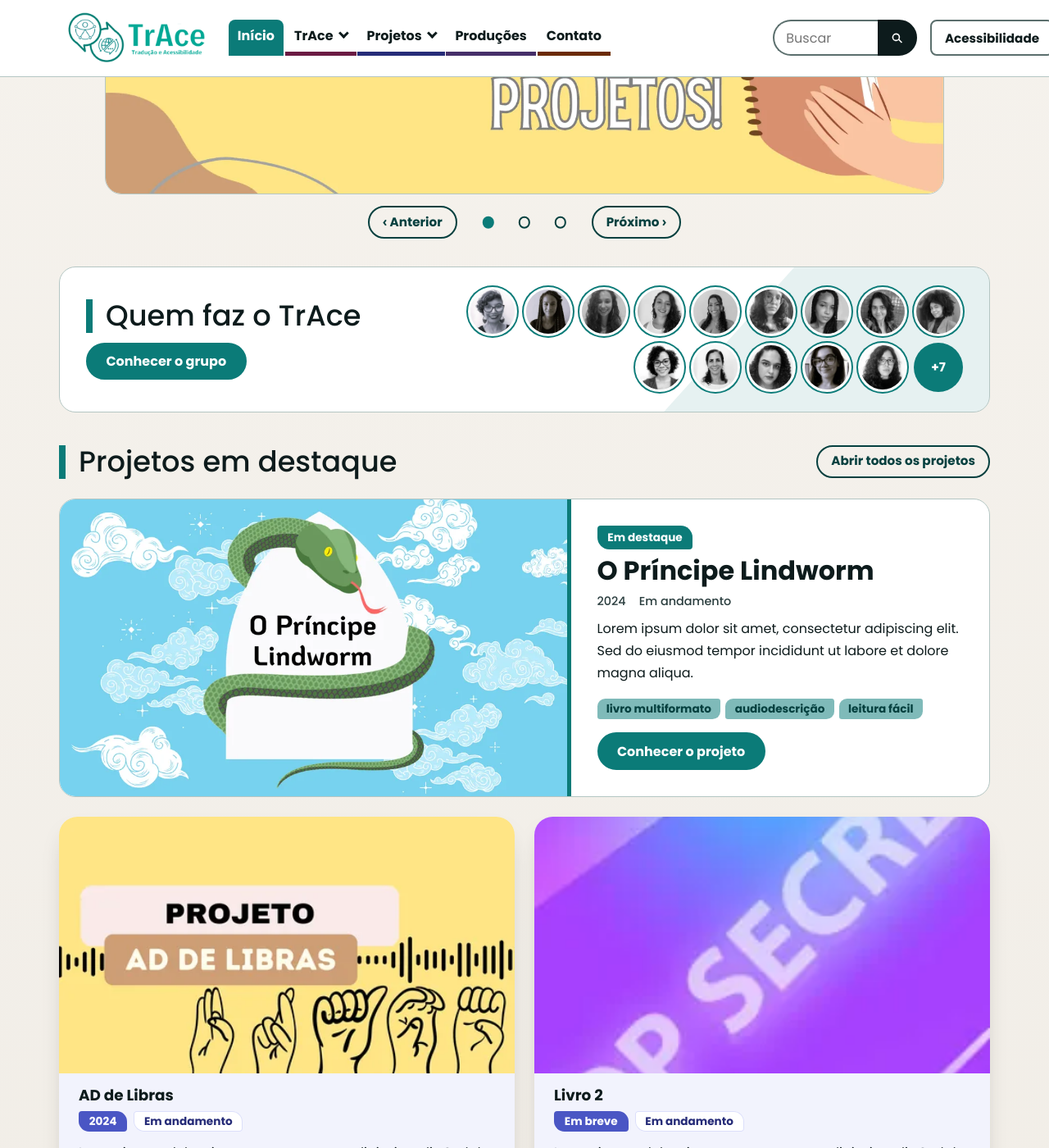
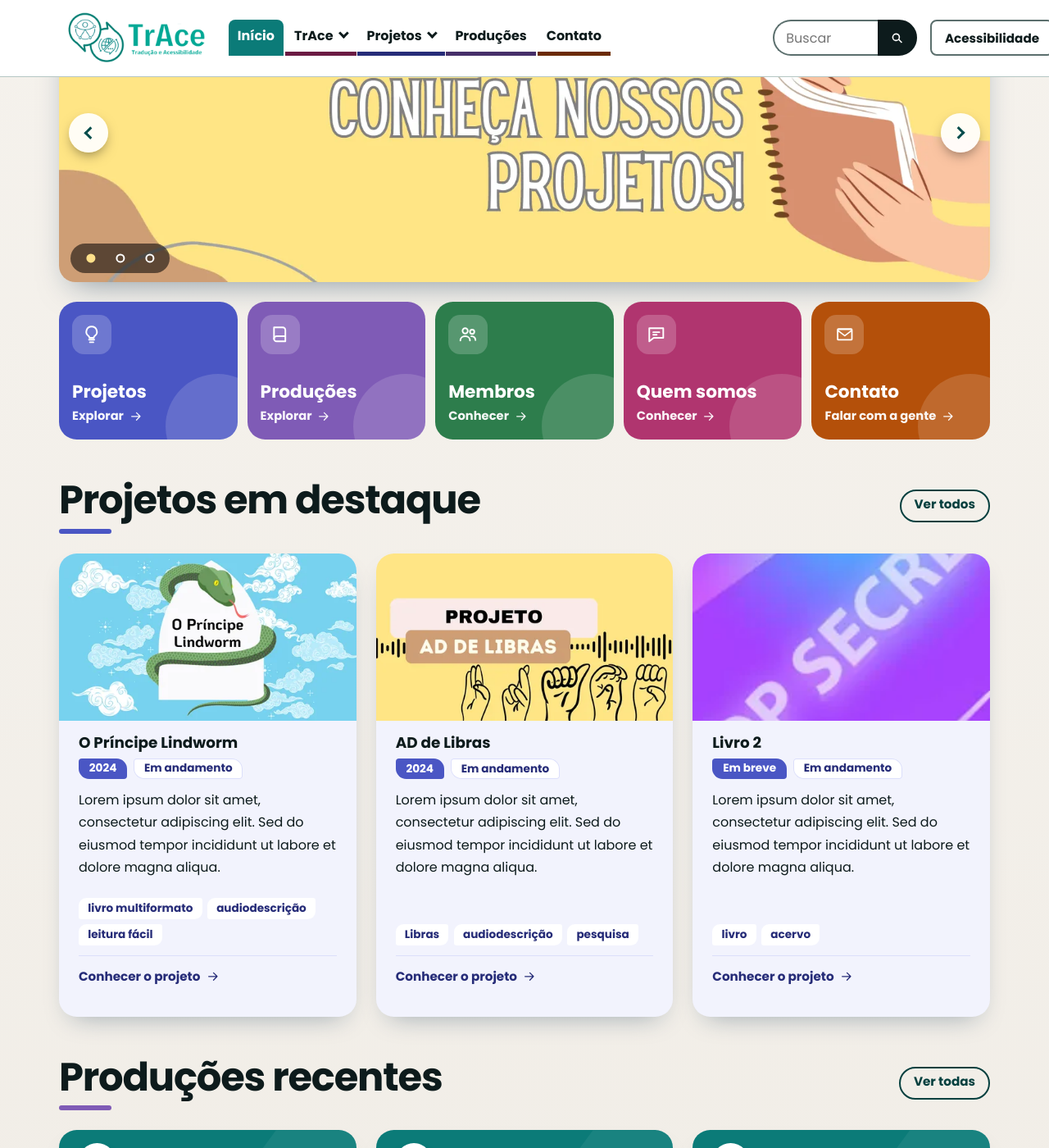
Before and after one commit to Niuuzinho/site-trace-teste, a Jekyll site: the page built from index.html, in a window 1280 px wide and 1400 px high, scrolled down 534 px. Shown: the whole window at 82% size. Built offline with Jekyll 4.4.1, drawn with Linux system fonts in a browser that asks for light colours; some of the changed text lies outside the part shown.

Commit message:
Página inicial oficial: direção moderna e colorida (com fotos sorteadas, Manoela primeiro)
Co-Authored-By: Claude Sonnet 5.5 <noreply@anthropic.com>
Claude-Session: https://claude.ai/code/session_01AbHHXVauvBZ2sfPmWDepMS

```diff
--- a/index.html
+++ b/index.html
@@ -1,91 +1,82 @@
 ---
 layout: default
 title: Início
+tema: inicio
 permalink: /
 ---
-<section class="faixa-titulo abertura">
-  <div class="container">
-    <h1>Portal TrAce</h1>
-    <p class="subtitulo-abertura">Tradução, acessibilidade e pesquisa</p>
+{%- assign destaques = site.projetos | where_exp: "p", "p.par == nil" | where: "destaque", true | sort: "ordem" %}
+{%- assign recentes = site.producoes | sort: "ano" | reverse %}
+{%- assign orient = site.data.membros | where: "categoria", "orientacao" -%}
+{%- assign equipe_p = site.data.membros | where: "categoria", "membros" -%}
+{%- assign com_foto = "" | split: "" -%}
+{%- for m in orient -%}{%- unless m.foto contains "placeholders" -%}{%- assign com_foto = com_foto | push: m -%}{%- endunless -%}{%- endfor -%}
+{%- assign n_fixos = com_foto.size -%}
+{%- for m in equipe_p -%}{%- unless m.foto contains "placeholders" -%}{%- assign com_foto = com_foto | push: m -%}{%- endunless -%}{%- endfor -%}
+<div class="mod">
+
+<section class="container mod-topo" aria-labelledby="h-mod-titulo">
+  <div class="mod-hero">
+    <div class="mod-hero-texto">
+      <h1 id="h-mod-titulo">Portal TrAce</h1>
+      <p class="mod-sub">Tradução, acessibilidade e pesquisa</p>
+      <p class="mod-lead">Reunimos projetos, pesquisas e produções voltados à ampliação do acesso à informação, à cultura e à leitura em formatos mais inclusivos.</p>
     </div>
-</section>
-<div class="container apresentacao">
-  <p class="lead">Reunimos projetos, pesquisas e produções voltados à ampliação do acesso à informação, à cultura e à leitura em formatos mais inclusivos.</p>
-</div>
-<div class="container banner-area">
-  <div class="secao-topo car-titulo">
-    <h2 id="h-novidades">Avisos e novidades</h2>
-  </div>
-  {% include carrossel.html itens=site.data.carrossel rotulo="Avisos e novidades" %}
-</div>
-
-{%- comment -%} Faixa "Quem faz o TrAce": fotos reais dos membros (pula quem ainda usa foto genérica). {%- endcomment -%}
-{%- assign todos_membros = site.data.membros | where_exp: "m", "m.categoria != 'consultoria'" -%}
-{%- assign com_foto = "" | split: "" -%}
-{%- for m in todos_membros -%}{%- unless m.foto contains "placeholders" -%}{%- assign com_foto = com_foto | push: m -%}{%- endunless -%}{%- endfor -%}
-{%- assign max_fotos = 14 -%}
-{%- assign restantes = com_foto.size | minus: max_fotos -%}
-<section class="container quem-faz" aria-labelledby="h-quem-faz">
-  <div class="quem-faz-int">
-    <div class="quem-faz-texto">
-      <h2 id="h-quem-faz">Quem faz o TrAce</h2>
-      <a class="botao" href="{{ '/membros/' | relative_url }}">Conhecer o grupo</a>
-    </div>
-    <ul class="quem-faz-fotos">
-      {%- for m in com_foto limit: max_fotos %}
-      <li>{% include img.html nome=m.foto alt="" sizes="5rem" %}</li>
-      {%- endfor %}
-      {%- if restantes > 0 %}
-      <li class="quem-faz-mais" aria-hidden="true">+{{ restantes }}</li>
-      {%- endif %}
-    </ul>
   </div>
 </section>
 
-<div class="miolo">
-{%- assign destaques = site.projetos | where_exp: "p", "p.par == nil" | where: "destaque", true | sort: "ordem" %}
-<section class="faixa-secao faixa-secao-1" aria-labelledby="h-destaques">
-  <div class="container">
-    <div class="secao-topo">
+<div class="container mod-carrossel-area">
+  <div class="mod-hero-card">
+    <div class="secao-topo car-titulo"><h2 id="h-novidades">Avisos e novidades</h2></div>
+    {% include carrossel.html itens=site.data.carrossel rotulo="Avisos e novidades" %}
+  </div>
+</div>
+
+<nav class="container mod-atalhos" aria-label="Áreas do site">
+  <ul>
+    <li><a class="mod-tile mod-tile-projetos" href="{{ '/projetos/' | relative_url }}"><span class="mod-tile-icone"><svg class="icone" aria-hidden="true" focusable="false"><use href="#i-projeto"></use></svg></span><span class="mod-tile-nome">Projetos</span><span class="mod-tile-mais">Explorar <svg class="icone" aria-hidden="true" focusable="false"><use href="#i-seta-dir"></use></svg></span></a></li>
+    <li><a class="mod-tile mod-tile-producoes" href="{{ '/producoes/' | relative_url }}"><span class="mod-tile-icone"><svg class="icone" aria-hidden="true" focusable="false"><use href="#i-tipo-capitulo"></use></svg></span><span class="mod-tile-nome">Produções</span><span class="mod-tile-mais">Explorar <svg class="icone" aria-hidden="true" focusable="false"><use href="#i-seta-dir"></use></svg></span></a></li>
+    <li><a class="mod-tile mod-tile-membros" href="{{ '/membros/' | relative_url }}"><span class="mod-tile-icone"><svg class="icone" aria-hidden="true" focusable="false"><use href="#i-pessoas"></use></svg></span><span class="mod-tile-nome">Membros</span><span class="mod-tile-mais">Conhecer <svg class="icone" aria-hidden="true" focusable="false"><use href="#i-seta-dir"></use></svg></span></a></li>
+    <li><a class="mod-tile mod-tile-sobre" href="{{ '/quem-somos/' | relative_url }}"><span class="mod-tile-icone"><svg class="icone" aria-hidden="true" focusable="false"><use href="#i-sobre"></use></svg></span><span class="mod-tile-nome">Quem somos</span><span class="mod-tile-mais">Conhecer <svg class="icone" aria-hidden="true" focusable="false"><use href="#i-seta-dir"></use></svg></span></a></li>
+    <li><a class="mod-tile mod-tile-contato" href="{{ '/contato/' | relative_url }}"><span class="mod-tile-icone"><svg class="icone" aria-hidden="true" focusable="false"><use href="#i-email"></use></svg></span><span class="mod-tile-nome">Contato</span><span class="mod-tile-mais">Falar com a gente <svg class="icone" aria-hidden="true" focusable="false"><use href="#i-seta-dir"></use></svg></span></a></li>
+  </ul>
+</nav>
+
+<section class="container mod-secao" aria-labelledby="h-destaques">
+  <div class="mod-secao-topo">
     <h2 id="h-destaques">Projetos em destaque</h2>
-      <a class="botao-peq" href="{{ '/projetos/' | relative_url }}">Abrir todos os projetos</a>
+    <a class="botao-peq" href="{{ '/projetos/' | relative_url }}">Ver todos</a>
   </div>
-    {%- assign principal = destaques | first %}
-    {%- if principal %}
-    <article class="projeto-destaque">
-      <div class="projeto-destaque-img">{% include img.html nome=principal.imagem alt="" sizes="(min-width: 56em) 34rem, 100vw" %}</div>
-      <div class="projeto-destaque-corpo">
-        <p class="projeto-destaque-rotulo">Em destaque</p>
-        <h3><a href="{{ principal.url | relative_url }}">{{ principal.title }}</a></h3>
-        <ul class="meta"><li>{{ principal.ano }}</li><li>{{ principal.situacao }}</li></ul>
-        <p>{{ principal.resumo }}</p>
-        <ul class="temas">{% for t in principal.temas %}<li>{{ t }}</li>{% endfor %}</ul>
-        <p class="acoes"><a class="botao" href="{{ principal.url | relative_url }}">Conhecer o projeto</a></p>
-      </div>
-    </article>
-    {%- endif %}
-    {%- if destaques.size > 1 %}
-    <ul class="cartoes cartoes-menores">
-      {%- for p in destaques %}{%- unless forloop.first %}
+  <ul class="cartoes">
+    {%- for p in destaques %}
     {% include projeto-item.html projeto=p %}
-      {%- endunless %}{%- endfor %}
+    {%- endfor %}
   </ul>
-    {%- endif %}
-  </div>
 </section>
 
-{%- assign recentes = site.producoes | sort: "ano" | reverse %}
-<section class="faixa-secao faixa-secao-2" aria-labelledby="h-recentes">
-  <div class="container">
-    <div class="secao-topo">
-      <h2 id="h-recentes">Produções recentes</h2>
-      <a class="botao-peq" href="{{ '/producoes/' | relative_url }}">Ver todas as produções</a>
+<section class="container mod-secao" aria-labelledby="h-recentes">
+  <div class="mod-secao-topo">
+    <h2 id="h-recentes" class="mod-h-roxo">Produções recentes</h2>
+    <a class="botao-peq" href="{{ '/producoes/' | relative_url }}">Ver todas</a>
   </div>
   <ul class="cartoes">
     {%- for r in recentes limit: 3 %}
     {% include producao-item.html producao=r %}
     {%- endfor %}
   </ul>
+</section>
+
+<section class="container mod-fim" aria-labelledby="h-quem">
+  <div class="mod-cta">
+    <div class="mod-cta-texto">
+      <h2 id="h-quem">Quem faz o TrAce</h2>
+      <a class="mod-btn mod-btn-claro" href="{{ '/membros/' | relative_url }}">Conhecer o grupo</a>
+    </div>
+    <ul class="mod-avatares" data-sorteio data-fixos="{{ n_fixos }}" data-mostrar="9">
+      {%- for m in com_foto %}
+      <li{% if forloop.index > 9 %} hidden{% endif %}>{% include img.html nome=m.foto alt="" sizes="5rem" %}</li>
+      {%- endfor %}
+    </ul>
   </div>
 </section>
+
 </div>
```
Also changed, not shown: CLAUDE.md (+1 -0 lines), inicio-moderno.html (deleted, +0 -83 lines). Lines whose indentation alone changed are shown as unchanged.
